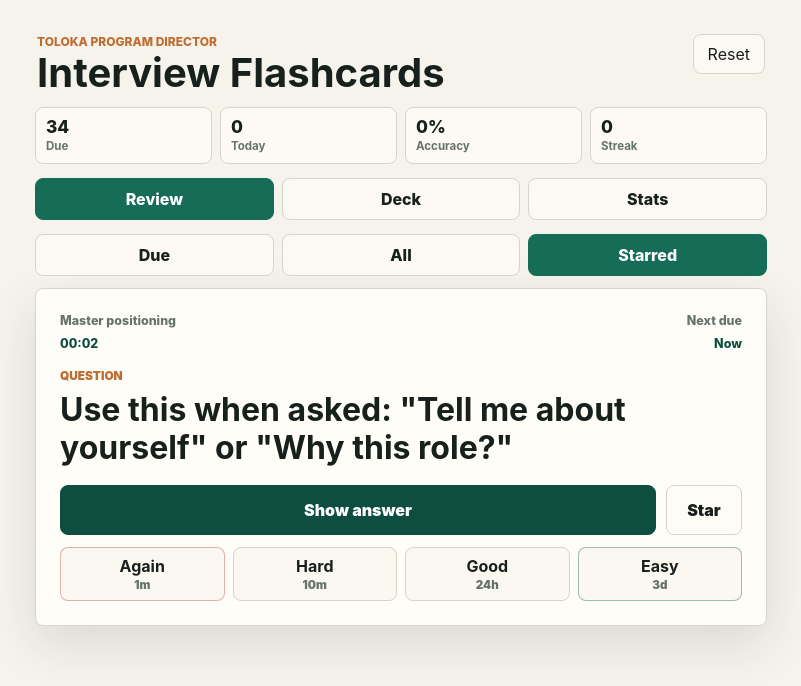
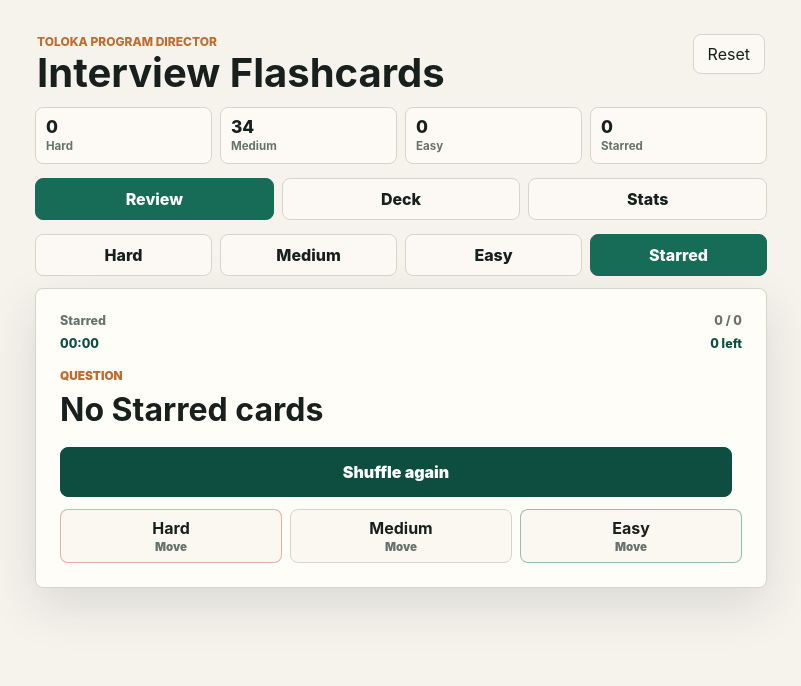
Before and after one commit to pangeafate/flashcards, a plain HTML site: page index.html in a window 1280 px wide. Both pictures are taken after a click on the button "Starred". Shown: the whole page, without its empty margins (239-1040 px from the left). Drawn offline with Linux system fonts and the light colour scheme.

Commit message:
Use bucket-based flashcard sessions

```diff
--- a/app.js
+++ b/app.js
@@ -1,60 +1,54 @@
 (function () {
   const cards = window.FLASHCARDS;
   const storeKey = "tolokaInterviewFlashcards.v1";
-  const minute = 60 * 1000;
-  const day = 24 * 60 * minute;
-  const ratingLabels = {
-    again: "Again",
+  const bucketNames = ["hard", "medium", "easy"];
+  const bucketLabels = {
     hard: "Hard",
-    good: "Good",
-    easy: "Easy"
+    medium: "Medium",
+    easy: "Easy",
+    starred: "Starred"
   };
 
   const elements = {
-    dueCount: document.getElementById("dueCount"),
-    todayCount: document.getElementById("todayCount"),
-    accuracyValue: document.getElementById("accuracyValue"),
-    streakValue: document.getElementById("streakValue"),
+    hardCount: document.getElementById("hardCount"),
+    mediumCount: document.getElementById("mediumCount"),
+    easyCount: document.getElementById("easyCount"),
+    starredCount: document.getElementById("starredCount"),
     totalCardsValue: document.getElementById("totalCardsValue"),
-    masteredValue: document.getElementById("masteredValue"),
+    sessionLeftValue: document.getElementById("sessionLeftValue"),
     reviewedValue: document.getElementById("reviewedValue"),
     averageTimeValue: document.getElementById("averageTimeValue"),
-    nextReviewValue: document.getElementById("nextReviewValue"),
-    newCardsValue: document.getElementById("newCardsValue"),
+    todayValue: document.getElementById("todayValue"),
+    streakValue: document.getElementById("streakValue"),
     categoryLabel: document.getElementById("categoryLabel"),
     positionLabel: document.getElementById("positionLabel"),
     timerLabel: document.getElementById("timerLabel"),
-    nextDueLabel: document.getElementById("nextDueLabel"),
+    sessionLabel: document.getElementById("sessionLabel"),
     questionText: document.getElementById("questionText"),
     answerPanel: document.getElementById("answerPanel"),
     answerText: document.getElementById("answerText"),
     showAnswerButton: document.getElementById("showAnswerButton"),
     starButton: document.getElementById("starButton"),
     ratingGrid: document.getElementById("ratingGrid"),
-    goodIntervalLabel: document.getElementById("goodIntervalLabel"),
-    easyIntervalLabel: document.getElementById("easyIntervalLabel"),
     resetButton: document.getElementById("resetButton"),
     searchInput: document.getElementById("searchInput"),
     deckList: document.getElementById("deckList")
   };
 
   let appState = loadState();
-  let currentMode = "due";
-  let currentIndex = 0;
-  let currentCardId = cards[0].id;
-  let answerVisible = false;
+  let selectedBucket = "medium";
+  let sessionQueue = [];
+  let sessionTotal = 0;
+  let sessionSeen = 0;
+  let currentCardId = null;
   let cardStartedAt = Date.now();
   let tickHandle = window.setInterval(updateTimer, 1000);
 
   function defaultCardState() {
     return {
-      dueAt: 0,
-      interval: 0,
-      ease: 2.4,
+      bucket: "medium",
       attempts: 0,
-      remembered: 0,
-      repetitions: 0,
-      lapses: 0,
+      moves: 0,
       totalSeconds: 0,
       lastReviewedAt: 0,
       starred: false
@@ -64,7 +58,7 @@
   function loadState() {
     try {
       const parsed = JSON.parse(localStorage.getItem(storeKey));
-      if (parsed && parsed.cards && parsed.history) {
+      if (parsed && parsed.cards) {
         return normalizeState(parsed);
       }
     } catch (error) {
@@ -78,13 +72,35 @@
       cards: {},
       history: Array.isArray(state.history) ? state.history : []
     };
+
     cards.forEach((card) => {
+      const source = state.cards && state.cards[card.id] ? state.cards[card.id] : {};
       next.cards[card.id] = {
         ...defaultCardState(),
-        ...(state.cards && state.cards[card.id] ? state.cards[card.id] : {})
+        ...source,
+        bucket: normalizeBucket(source),
+        attempts: Number(source.attempts || 0),
+        moves: Number(source.moves || source.attempts || 0),
+        totalSeconds: Number(source.totalSeconds || 0),
+        lastReviewedAt: Number(source.lastReviewedAt || 0),
+        starred: Boolean(source.starred)
       };
     });
+
     return next;
+  }
+
+  function normalizeBucket(source) {
+    if (bucketNames.includes(source.bucket)) {
+      return source.bucket;
+    }
+    if (source.lapses > 0 && !source.repetitions) {
+      return "hard";
+    }
+    if (source.repetitions >= 3) {
+      return "easy";
+    }
+    return "medium";
   }
 
   function saveState() {
@@ -102,37 +118,39 @@
     return `${date.getFullYear()}-${month}-${dayOfMonth}`;
   }
 
-  function getDueCards() {
-    const timestamp = now();
-    return cards.filter((card) => appState.cards[card.id].dueAt <= timestamp);
+  function cardsForBucket(bucket) {
+    if (bucket === "starred") {
+      return cards.filter((card) => appState.cards[card.id].starred);
+    }
+    return cards.filter((card) => appState.cards[card.id].bucket === bucket);
   }
 
-  function getVisibleCards() {
-    if (currentMode === "all") {
-      return cards;
+  function shuffle(values) {
+    const shuffled = values.slice();
+    for (let index = shuffled.length - 1; index > 0; index -= 1) {
+      const swapIndex = Math.floor(Math.random() * (index + 1));
+      [shuffled[index], shuffled[swapIndex]] = [shuffled[swapIndex], shuffled[index]];
     }
-    if (currentMode === "starred") {
-      return cards.filter((card) => appState.cards[card.id].starred);
-    }
-    return getDueCards();
+    return shuffled;
   }
 
-  function selectNextCard(preferredId) {
-    const visible = getVisibleCards();
-    if (!visible.length) {
-      currentCardId = cards
-        .slice()
-        .sort((left, right) => appState.cards[left.id].dueAt - appState.cards[right.id].dueAt)[0].id;
-      currentIndex = 0;
-      return;
+  function startSession(bucket = selectedBucket, preferredId) {
+    selectedBucket = bucket;
+    const ids = shuffle(cardsForBucket(bucket).map((card) => card.id));
+    if (preferredId && ids.includes(preferredId)) {
+      ids.splice(ids.indexOf(preferredId), 1);
+      ids.unshift(preferredId);
     }
-    const preferredIndex = visible.findIndex((card) => card.id === preferredId);
-    currentIndex = preferredIndex >= 0 ? preferredIndex : Math.min(currentIndex, visible.length - 1);
-    currentCardId = visible[currentIndex].id;
+    sessionQueue = ids;
+    sessionTotal = ids.length;
+    sessionSeen = 0;
+    currentCardId = sessionQueue[0] || null;
+    setActiveBucket(bucket);
+    showCard();
   }
 
   function currentCard() {
-    return cards.find((card) => card.id === currentCardId) || cards[0];
+    return cards.find((card) => card.id === currentCardId) || null;
   }
 
   function currentProgress(card) {
@@ -140,59 +158,71 @@
   }
 
   function showCard() {
-    const visible = getVisibleCards();
     const card = currentCard();
-    const progress = currentProgress(card);
-    answerVisible = false;
     cardStartedAt = now();
-
-    elements.categoryLabel.textContent = card.category;
-    elements.positionLabel.textContent = visible.length
-      ? `${currentIndex + 1} / ${visible.length}`
-      : `Next due`;
-    elements.questionText.textContent = card.prompt;
-    elements.answerText.textContent = card.answer;
     elements.answerPanel.hidden = true;
     elements.ratingGrid.hidden = true;
     elements.showAnswerButton.hidden = false;
+
+    if (!card) {
+      elements.categoryLabel.textContent = bucketLabels[selectedBucket];
+      elements.positionLabel.textContent = "0 / 0";
+      elements.questionText.textContent = sessionTotal ? "Session complete" : `No ${bucketLabels[selectedBucket]} cards`;
+      elements.answerText.textContent = "";
+      elements.showAnswerButton.textContent = "Shuffle again";
+      elements.starButton.hidden = true;
+      elements.sessionLabel.textContent = "0 left";
+      updateTimer();
+      renderStats();
+      renderDeck();
+      return;
+    }
+
+    const progress = currentProgress(card);
+    elements.categoryLabel.textContent = `${card.category} / ${bucketLabels[progress.bucket]}`;
+    elements.positionLabel.textContent = `${sessionSeen + 1} / ${sessionTotal}`;
+    elements.questionText.textContent = card.prompt;
+    elements.answerText.textContent = card.answer;
+    elements.showAnswerButton.textContent = "Show answer";
+    elements.starButton.hidden = false;
     elements.starButton.textContent = progress.starred ? "Starred" : "Star";
     elements.starButton.classList.toggle("is-starred", progress.starred);
-    elements.nextDueLabel.textContent = formatDue(progress.dueAt);
-    elements.goodIntervalLabel.textContent = formatInterval(nextInterval("good", progress));
-    elements.easyIntervalLabel.textContent = formatInterval(nextInterval("easy", progress));
     updateTimer();
     renderStats();
     renderDeck();
   }
 
   function revealAnswer() {
-    answerVisible = true;
+    if (!currentCard()) {
+      startSession(selectedBucket);
+      return;
+    }
     elements.answerPanel.hidden = false;
     elements.ratingGrid.hidden = false;
     elements.showAnswerButton.hidden = true;
   }
 
-  function rateCard(rating) {
+  function moveCurrentCard(targetBucket) {
     const card = currentCard();
+    if (!card || !bucketNames.includes(targetBucket)) {
+      return;
+    }
+
     const progress = currentProgress(card);
     const elapsedSeconds = Math.max(1, Math.round((now() - cardStartedAt) / 1000));
-    const remembered = rating === "good" || rating === "easy";
-    const interval = nextInterval(rating, progress);
+    const fromBucket = progress.bucket;
 
+    progress.bucket = targetBucket;
     progress.attempts += 1;
-    progress.remembered += remembered ? 1 : 0;
-    progress.repetitions = remembered ? progress.repetitions + 1 : 0;
-    progress.lapses += rating === "again" ? 1 : 0;
-    progress.interval = interval;
-    progress.ease = nextEase(rating, progress.ease);
-    progress.dueAt = now() + interval;
+    progress.moves += 1;
     progress.totalSeconds += elapsedSeconds;
     progress.lastReviewedAt = now();
 
     appState.history.push({
       cardId: card.id,
-      rating,
-      label: ratingLabels[rating],
+      fromBucket,
+      toBucket: targetBucket,
+      sessionBucket: selectedBucket,
       reviewedAt: now(),
       seconds: elapsedSeconds
     });
@@ -200,76 +230,48 @@
       appState.history = appState.history.slice(-1000);
     }
 
+    sessionQueue.shift();
+    sessionSeen += 1;
+    currentCardId = sessionQueue[0] || null;
     saveState();
-    advanceAfterRating(card.id);
-  }
-
-  function advanceAfterRating(reviewedId) {
-    const visible = getVisibleCards().filter((card) => card.id !== reviewedId);
-    if (visible.length) {
-      currentIndex = currentIndex % visible.length;
-      currentCardId = visible[currentIndex].id;
-    } else {
-      selectNextCard();
-    }
     showCard();
   }
 
-  function nextEase(rating, ease) {
-    if (rating === "again") {
-      return Math.max(1.3, ease - 0.25);
+  function toggleStar() {
+    const card = currentCard();
+    if (!card) {
+      return;
     }
-    if (rating === "hard") {
-      return Math.max(1.3, ease - 0.1);
-    }
-    if (rating === "easy") {
-      return Math.min(3.2, ease + 0.15);
-    }
-    return ease;
-  }
-
-  function nextInterval(rating, progress) {
-    if (rating === "again") {
-      return minute;
-    }
-    if (rating === "hard") {
-      return progress.interval ? Math.max(10 * minute, Math.round(progress.interval * 1.2)) : 10 * minute;
-    }
-    if (rating === "good") {
-      return progress.interval ? Math.round(progress.interval * progress.ease) : day;
-    }
-    if (rating === "easy") {
-      return progress.interval ? Math.round(progress.interval * (progress.ease + 0.7)) : 3 * day;
-    }
-    return day;
+    const progress = currentProgress(card);
+    progress.starred = !progress.starred;
+    saveState();
+    elements.starButton.textContent = progress.starred ? "Starred" : "Star";
+    elements.starButton.classList.toggle("is-starred", progress.starred);
+    renderStats();
+    renderDeck();
   }
 
   function renderStats() {
-    const timestamp = now();
-    const due = getDueCards().length;
-    const today = todayKey(timestamp);
-    const todayReviews = appState.history.filter((item) => todayKey(item.reviewedAt) === today);
+    const hard = cardsForBucket("hard").length;
+    const medium = cardsForBucket("medium").length;
+    const easy = cardsForBucket("easy").length;
+    const starred = cardsForBucket("starred").length;
     const attempts = appState.history.length;
-    const remembered = appState.history.filter((item) => item.rating === "good" || item.rating === "easy").length;
-    const accuracy = attempts ? Math.round((remembered / attempts) * 100) : 0;
-    const mastered = cards.filter((card) => appState.cards[card.id].repetitions >= 3).length;
-    const reviewedCards = cards.filter((card) => appState.cards[card.id].attempts > 0).length;
     const totalSeconds = cards.reduce((sum, card) => sum + appState.cards[card.id].totalSeconds, 0);
     const avgSeconds = attempts ? Math.round(totalSeconds / attempts) : 0;
-    const nextDue = cards
-      .map((card) => appState.cards[card.id].dueAt)
-      .sort((left, right) => left - right)[0];
+    const today = todayKey();
+    const todayMoves = appState.history.filter((item) => todayKey(item.reviewedAt) === today).length;
 
-    elements.dueCount.textContent = due;
-    elements.todayCount.textContent = todayReviews.length;
-    elements.accuracyValue.textContent = `${accuracy}%`;
-    elements.streakValue.textContent = calculateStreak();
+    elements.hardCount.textContent = hard;
+    elements.mediumCount.textContent = medium;
+    elements.easyCount.textContent = easy;
+    elements.starredCount.textContent = starred;
     elements.totalCardsValue.textContent = cards.length;
-    elements.masteredValue.textContent = mastered;
+    elements.sessionLeftValue.textContent = sessionQueue.length;
     elements.reviewedValue.textContent = attempts;
     elements.averageTimeValue.textContent = avgSeconds ? `${avgSeconds}s` : "0s";
-    elements.nextReviewValue.textContent = formatDue(nextDue);
-    elements.newCardsValue.textContent = cards.length - reviewedCards;
+    elements.todayValue.textContent = todayMoves;
+    elements.streakValue.textContent = calculateStreak();
   }
 
   function calculateStreak() {
@@ -286,7 +288,8 @@
   function renderDeck() {
     const query = elements.searchInput.value.trim().toLowerCase();
     const filtered = cards.filter((card) => {
-      const searchable = `${card.category} ${card.prompt} ${card.answer}`.toLowerCase();
+      const progress = currentProgress(card);
+      const searchable = `${card.category} ${card.prompt} ${card.answer} ${bucketLabels[progress.bucket]}`.toLowerCase();
       return searchable.includes(query);
     });
 
@@ -300,50 +303,36 @@
         <span></span>
         <span></span>
         <span></span>
+        <span></span>
       `;
       item.querySelector("strong").textContent = card.prompt;
       const spans = item.querySelectorAll("span");
       spans[0].textContent = card.category;
-      spans[1].textContent = `Due: ${formatDue(progress.dueAt)}`;
+      spans[1].textContent = `Bucket: ${bucketLabels[progress.bucket]}`;
       spans[2].textContent = `Reviews: ${progress.attempts}`;
+      spans[3].textContent = progress.starred ? "Starred" : "";
       item.addEventListener("click", () => {
-        currentMode = "all";
-        setActiveMode("all");
-        selectNextCard(card.id);
+        startSession(progress.bucket, card.id);
         setActiveView("review");
-        showCard();
       });
       elements.deckList.appendChild(item);
     });
   }
 
-  function formatDue(dueAt) {
-    const remaining = dueAt - now();
-    if (remaining <= 0) {
-      return "Now";
+  function updateTimer() {
+    const card = currentCard();
+    if (!card) {
+      elements.timerLabel.textContent = "00:00";
+      elements.sessionLabel.textContent = "0 left";
+      return;
     }
-    return `in ${formatInterval(remaining)}`;
-  }
 
-  function formatInterval(ms) {
-    if (ms < 90 * 1000) {
-      return "1m";
-    }
-    if (ms < 60 * minute) {
-      return `${Math.round(ms / minute)}m`;
-    }
-    if (ms < 36 * 60 * minute) {
-      return `${Math.round(ms / (60 * minute))}h`;
-    }
-    return `${Math.round(ms / day)}d`;
-  }
-
-  function updateTimer() {
     const elapsed = Math.max(0, Math.round((now() - cardStartedAt) / 1000));
     const minutes = String(Math.floor(elapsed / 60)).padStart(2, "0");
     const seconds = String(elapsed % 60).padStart(2, "0");
     elements.timerLabel.textContent = `${minutes}:${seconds}`;
-    elements.nextDueLabel.textContent = formatDue(currentProgress(currentCard()).dueAt);
+    elements.sessionLabel.textContent =
+      sessionQueue.length <= 1 ? "Last card" : `${sessionQueue.length - 1} left after this`;
   }
 
   function setActiveView(viewName) {
@@ -355,33 +344,25 @@
     });
   }
 
-  function setActiveMode(mode) {
-    currentMode = mode;
+  function setActiveBucket(bucket) {
     document.querySelectorAll(".mode-button").forEach((button) => {
-      button.classList.toggle("is-active", button.dataset.mode === mode);
+      button.classList.toggle("is-active", button.dataset.bucket === bucket);
     });
   }
 
   elements.showAnswerButton.addEventListener("click", revealAnswer);
-  elements.starButton.addEventListener("click", () => {
-    const progress = currentProgress(currentCard());
-    progress.starred = !progress.starred;
-    saveState();
-    showCard();
-  });
+  elements.starButton.addEventListener("click", toggleStar);
   elements.ratingGrid.addEventListener("click", (event) => {
-    const button = event.target.closest("button[data-rating]");
+    const button = event.target.closest("button[data-bucket-target]");
     if (button) {
-      rateCard(button.dataset.rating);
+      moveCurrentCard(button.dataset.bucketTarget);
     }
   });
   elements.resetButton.addEventListener("click", () => {
-    if (window.confirm("Reset all local practice statistics?")) {
+    if (window.confirm("Reset all local practice statistics and buckets?")) {
       localStorage.removeItem(storeKey);
       appState = loadState();
-      currentIndex = 0;
-      currentCardId = cards[0].id;
-      showCard();
+      startSession("medium");
     }
   });
   elements.searchInput.addEventListener("input", renderDeck);
@@ -389,12 +370,7 @@
     tab.addEventListener("click", () => setActiveView(tab.dataset.view));
   });
   document.querySelectorAll(".mode-button").forEach((button) => {
-    button.addEventListener("click", () => {
-      setActiveMode(button.dataset.mode);
-      currentIndex = 0;
-      selectNextCard();
-      showCard();
-    });
+    button.addEventListener("click", () => startSession(button.dataset.bucket));
   });
 
   document.addEventListener("visibilitychange", () => {
@@ -407,6 +383,5 @@
     }
   });
 
-  selectNextCard(cards[0].id);
-  showCard();
+  startSession("medium");
 })();
--- a/index.html
+++ b/index.html
@@ -20,20 +20,20 @@
 
       <section class="stats-strip" aria-label="Practice statistics">
         <article>
-          <span id="dueCount">0</span>
-          <small>Due</small>
+          <span id="hardCount">0</span>
+          <small>Hard</small>
         </article>
         <article>
-          <span id="todayCount">0</span>
-          <small>Today</small>
+          <span id="mediumCount">0</span>
+          <small>Medium</small>
         </article>
         <article>
-          <span id="accuracyValue">0%</span>
-          <small>Accuracy</small>
+          <span id="easyCount">0</span>
+          <small>Easy</small>
         </article>
         <article>
-          <span id="streakValue">0</span>
-          <small>Streak</small>
+          <span id="starredCount">0</span>
+          <small>Starred</small>
         </article>
       </section>
 
@@ -44,10 +44,11 @@
       </nav>
 
       <section class="view is-active" id="reviewView">
-        <div class="mode-row" aria-label="Review mode">
-          <button class="mode-button is-active" data-mode="due" type="button">Due</button>
-          <button class="mode-button" data-mode="all" type="button">All</button>
-          <button class="mode-button" data-mode="starred" type="button">Starred</button>
+        <div class="mode-row" aria-label="Practice bucket">
+          <button class="mode-button" data-bucket="hard" type="button">Hard</button>
+          <button class="mode-button is-active" data-bucket="medium" type="button">Medium</button>
+          <button class="mode-button" data-bucket="easy" type="button">Easy</button>
+          <button class="mode-button" data-bucket="starred" type="button">Starred</button>
         </div>
 
         <article class="flashcard" aria-live="polite">
@@ -57,7 +58,7 @@
           </div>
           <div class="timer-row">
             <span id="timerLabel">00:00</span>
-            <span id="nextDueLabel">Due now</span>
+            <span id="sessionLabel">Session</span>
           </div>
           <div class="card-face">
             <p class="face-label">Question</p>
@@ -72,21 +73,17 @@
             <button class="secondary-button" id="starButton" type="button">Star</button>
           </div>
           <div class="rating-grid" id="ratingGrid" hidden>
-            <button data-rating="again" type="button">
-              <strong>Again</strong>
-              <span>1m</span>
+            <button data-bucket-target="hard" type="button">
+              <strong>Hard</strong>
+              <span>Move</span>
             </button>
-            <button data-rating="hard" type="button">
-              <strong>Hard</strong>
-              <span>10m</span>
+            <button data-bucket-target="medium" type="button">
+              <strong>Medium</strong>
+              <span>Move</span>
             </button>
-            <button data-rating="good" type="button">
-              <strong>Good</strong>
-              <span id="goodIntervalLabel">1d</span>
-            </button>
-            <button data-rating="easy" type="button">
+            <button data-bucket-target="easy" type="button">
               <strong>Easy</strong>
-              <span id="easyIntervalLabel">3d</span>
+              <span>Move</span>
             </button>
           </div>
         </article>
@@ -107,8 +104,8 @@
             <small>Total cards</small>
           </article>
           <article>
-            <span id="masteredValue">0</span>
-            <small>Mastered</small>
+            <span id="sessionLeftValue">0</span>
+            <small>Session left</small>
           </article>
           <article>
             <span id="reviewedValue">0</span>
@@ -119,12 +116,12 @@
             <small>Avg. answer time</small>
           </article>
           <article>
-            <span id="nextReviewValue">Now</span>
-            <small>Next review</small>
+            <span id="todayValue">0</span>
+            <small>Today</small>
           </article>
           <article>
-            <span id="newCardsValue">0</span>
-            <small>New cards</small>
+            <span id="streakValue">0</span>
+            <small>Streak</small>
           </article>
         </div>
       </section>
--- a/styles.css
+++ b/styles.css
@@ -150,7 +150,7 @@
 
 .mode-row {
   display: grid;
-  grid-template-columns: repeat(3, 1fr);
+  grid-template-columns: repeat(4, 1fr);
   gap: 8px;
   margin-bottom: 12px;
 }
@@ -242,7 +242,7 @@
 
 .rating-grid {
   display: grid;
-  grid-template-columns: repeat(4, 1fr);
+  grid-template-columns: repeat(3, 1fr);
   gap: 8px;
   margin-top: 12px;
 }
@@ -254,11 +254,11 @@
   padding: 8px 4px;
 }
 
-.rating-grid button[data-rating="again"] {
+.rating-grid button[data-bucket-target="hard"] {
   border-color: rgba(182, 58, 53, 0.38);
 }
 
-.rating-grid button[data-rating="easy"] {
+.rating-grid button[data-bucket-target="easy"] {
   border-color: rgba(23, 108, 88, 0.42);
 }
 
@@ -356,6 +356,7 @@
     font-size: 0.98rem;
   }
 
+  .mode-row,
   .rating-grid {
     grid-template-columns: repeat(2, 1fr);
   }
```
Also changed, not shown: 1 other file.
